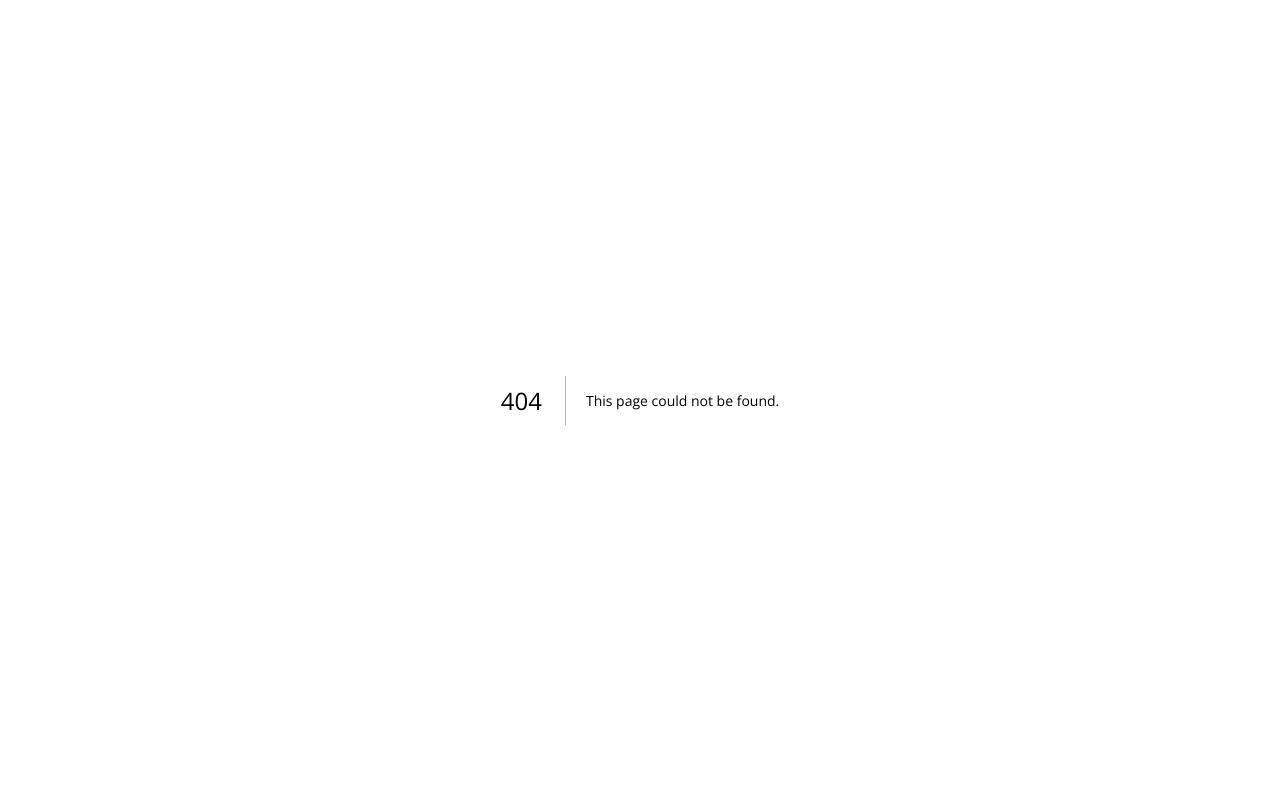
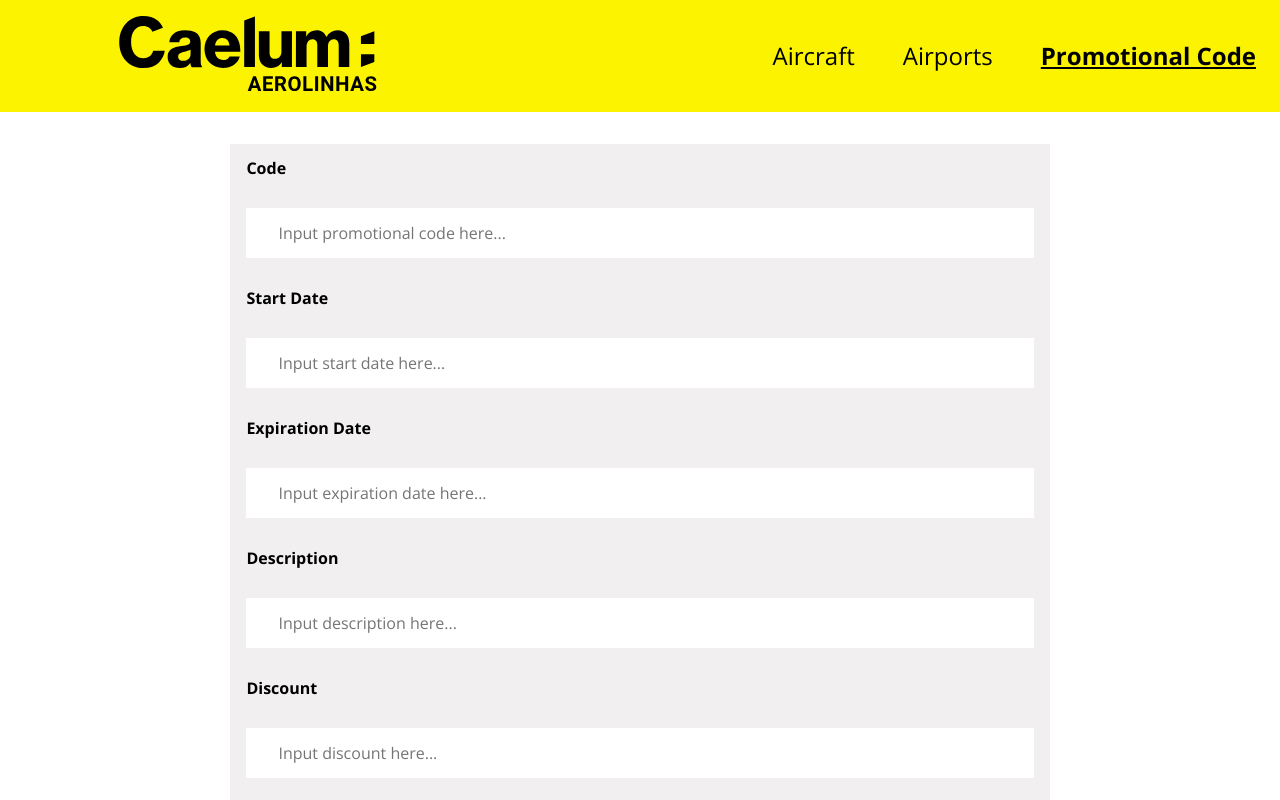
Before and after one commit to caelum-airlines/clines, a Next.js app: page /promotionalcode/add in a window 1280 px wide. Before the commit this address had no page. Shown: the top 800 px of the page. Built offline with nearby package versions, Linux system fonts and the light colour scheme.

Commit message:
Create Add Promotional Code

```diff
--- /dev/null
+++ b/pages/promotionalcode/add.js
@@ -0,0 +1,77 @@
+import Layout from "../../components/Layout";
+import {Input, Select} from "../../components/Input";
+import {DarkButton as Button} from "../../components/Button";
+import {Component} from "react";
+import * as promotionCodeClient from '../../lib/clients/promotionalcode';
+
+class AddForm extends Component {
+
+    constructor(props) {
+        super(props);
+        this.state = {
+            code: "",
+            startDate: "",
+            expirationDate: "",
+            description: "",
+            discount: "",
+            globalErrors: [],
+            codeError: [],
+        }
+    }
+
+    handleChange = (name) => ({target}) => {
+        const formElements = target.closest('form').elements
+
+        const value = formElements[name].value
+
+        this.setState({[name]: value})
+    }
+
+    handleSubmit = async (e) => {
+        e.preventDefault()
+        e.persist()
+
+        let promotionalcode = {
+            code: this.state.code,
+            startDate: new Date(this.state.startDate),
+            expirationDate: new Date(this.state.expirationDate),
+            description: this.state.description,
+            discount: parseInt(this.state.discount),
+        }
+
+        const response = await promotionCodeClient.save(promotionalcode)
+
+        if (response.ok) {
+            Router.push('/promotionalcode')
+            return
+        }
+
+        const json  = await response.json()
+        const messages = json.errors
+
+        const {codeErrors=[], globalErrors=[] } =  errorMapper.mapping(messages)
+
+        this.setState({codeErrors, globalErrors})
+    }
+
+    render() {
+        const {codeErrors, code, startDate, expirationDate, description, discount} = this.state
+
+        return (
+
+            <Layout selected="promotionalcode">
+                <form className="form center" onSubmit={() => {}}>
+                    <Input id="code" onChange={this.handleChange("code")} value={code} placeholder="Input promotional code here..." label="Code" errors={codeErrors}/>
+                    <Input id="startDate" onChange={this.handleChange("startDate")} value={startDate} placeholder="Input start date here..." label="Start Date" errors={codeErrors}/>
+                    <Input id="expirationDate" onChange={this.handleChange("expirationDate")} value={expirationDate} placeholder="Input expiration date here..." label="Expiration Date" errors={codeErrors}/>
+                    <Input id="description" onChange={this.handleChange("description")} value={description} placeholder="Input description here..." label="Description" errors={codeErrors}/>
+                    <Input id="discount" onChange={this.handleChange("discount")} value={discount} placeholder="Input discount here..." label="Discount" errors={codeErrors}/>
+                    <Button className="btn--block no-border large center" type="submit">Save</Button>
+                </form>
+            </Layout>
+        );
+
+    }
+}
+
+export default AddForm
```
